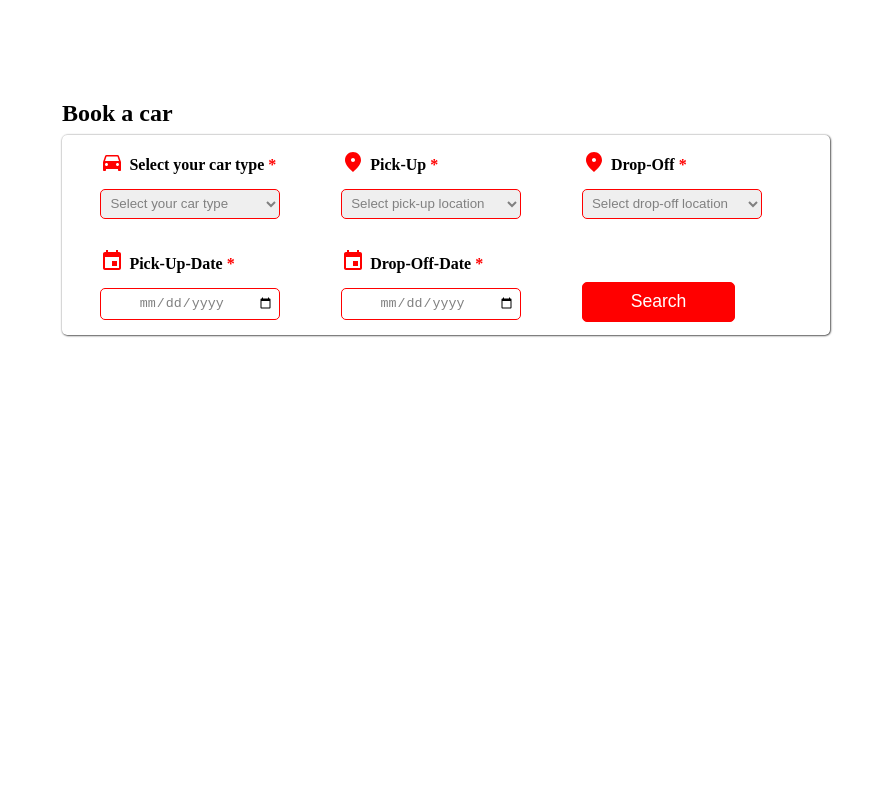
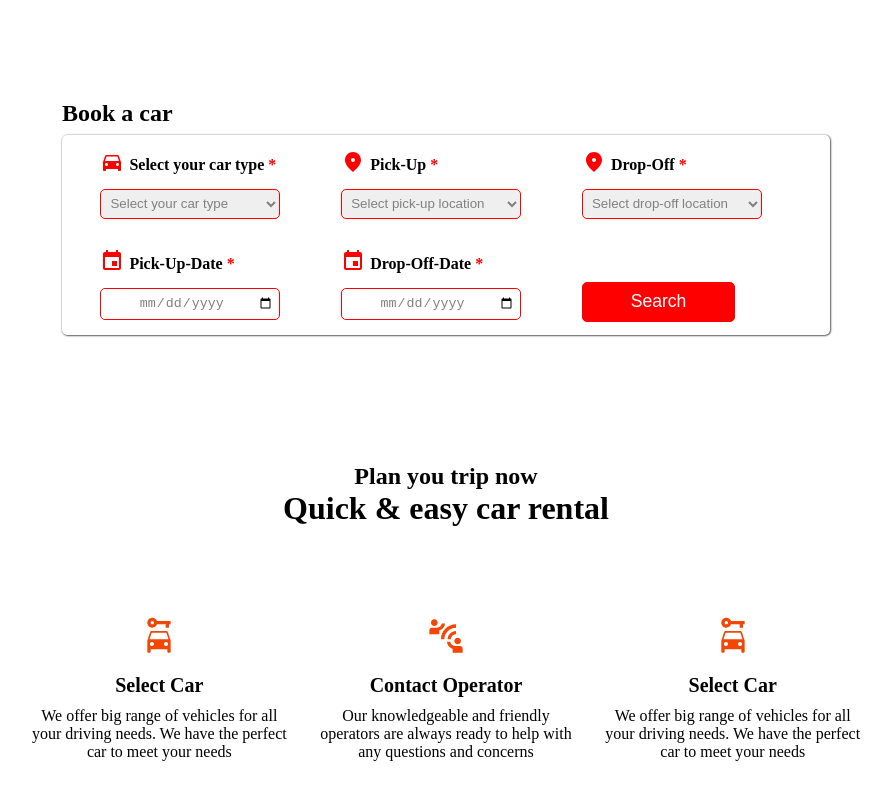
Before and after one commit to M-N-Hossain/CarRental, a React (Vite) app: page / in a window 1280 px wide. Shown: the part 700-1500 px from the top of the page, without its empty margins (194-1086 px from the left). Before the commit the page ends 1227 px from the top, so only its background shows below. Built offline with nearby package versions, Linux system fonts and the light colour scheme.

Commit message:
Implemented Plans Component

```diff
--- /dev/null
+++ b/src/components/Card.jsx
@@ -0,0 +1,15 @@
+/* eslint-disable react/prop-types */
+import React from 'react';
+import '../styles/card.css';
+
+export default function Card({ icon, title, desc }) {
+  return (
+    <div className="card">
+      {icon}
+      <p className="title">{title}</p>
+      <p>
+        {desc}
+      </p>
+    </div>
+  );
+}
--- /dev/null
+++ b/src/components/Plans.jsx
@@ -0,0 +1,34 @@
+import React from 'react';
+import '../styles/plans.css';
+import CarRentalIcon from '@mui/icons-material/CarRental';
+import ConnectWithoutContactTwoToneIcon from '@mui/icons-material/ConnectWithoutContactTwoTone';
+import Card from './Card';
+
+export default function Plans() {
+  return (
+    <div className="plansOuterContainer">
+      <h2>Plan you trip now</h2>
+      <h1>Quick & easy car rental</h1>
+      <div className="plansInnerContainer">
+        <Card
+          icon={<CarRentalIcon className="icon" />}
+          title="Select Car"
+          desc="We offer big range of vehicles for all your driving needs.
+        We have the perfect car to meet your needs"
+        />
+        <Card
+          icon={<ConnectWithoutContactTwoToneIcon className="icon" />}
+          title="Contact Operator"
+          desc="Our knowledgeable and friendly operators are always ready
+          to help with any questions and concerns"
+        />
+        <Card
+          icon={<CarRentalIcon className="icon" />}
+          title="Select Car"
+          desc="We offer big range of vehicles for all your driving needs.
+        We have the perfect car to meet your needs"
+        />
+      </div>
+    </div>
+  );
+}
--- a/src/pages/Home.jsx
+++ b/src/pages/Home.jsx
@@ -2,6 +2,7 @@ import React from 'react';
 import Navbar from '../components/Navbar';
 import Hero from '../components/Hero';
 import Booking from '../components/Booking';
+import Plans from '../components/Plans';
 
 export default function Home() {
   return (
@@ -9,6 +10,7 @@ export default function Home() {
       <Navbar />
       <Hero />
       <Booking />
+      <Plans />
     </div>
   );
 }
--- a/src/styles/booking.css
+++ b/src/styles/booking.css
@@ -1,10 +1,9 @@
 .booking {
-	/* background-color: aquamarine; */
 	width: 60%;
 	position: relative;
 	left: 50%;
 	transform: translateX(-50%);
-	margin-bottom: 15%;
+	margin-bottom: 10%;
 }
 
 .booking .innerContainer {
--- /dev/null
+++ b/src/styles/card.css
@@ -0,0 +1,18 @@
+.card {
+	width: 30%;
+	padding: 0 1%;
+	align-items: center;
+	margin-bottom: 5%;
+}
+
+.card .title {
+	font-size: 20px;
+	font-weight: bold;
+	margin-bottom: 10px;
+}
+
+.card .icon {
+	color: #f24602;
+	margin-bottom: 5%;
+	font-size: 40px;
+}
--- /dev/null
+++ b/src/styles/plans.css
@@ -0,0 +1,16 @@
+.plansOuterContainer {
+	width: 70%;
+	position: relative;
+	left: 50%;
+	transform: translateX(-50%);
+	margin-bottom: 10%;
+	text-align: center;
+}
+
+.plansInnerContainer {
+    margin-top: 10%;
+    display: flex;
+    flex-wrap: wrap;
+    align-items: center;
+    justify-content: center;
+}
```
